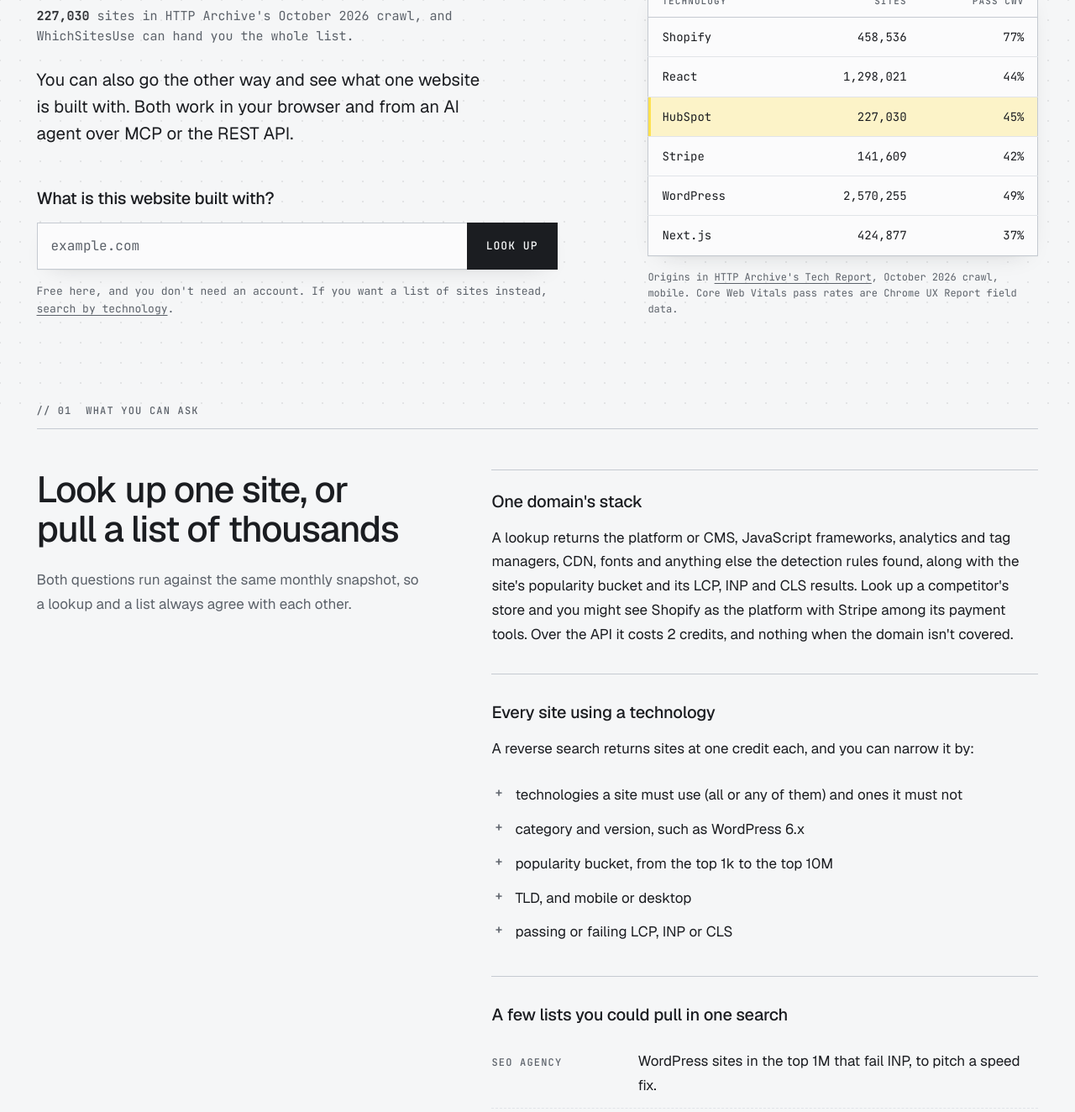
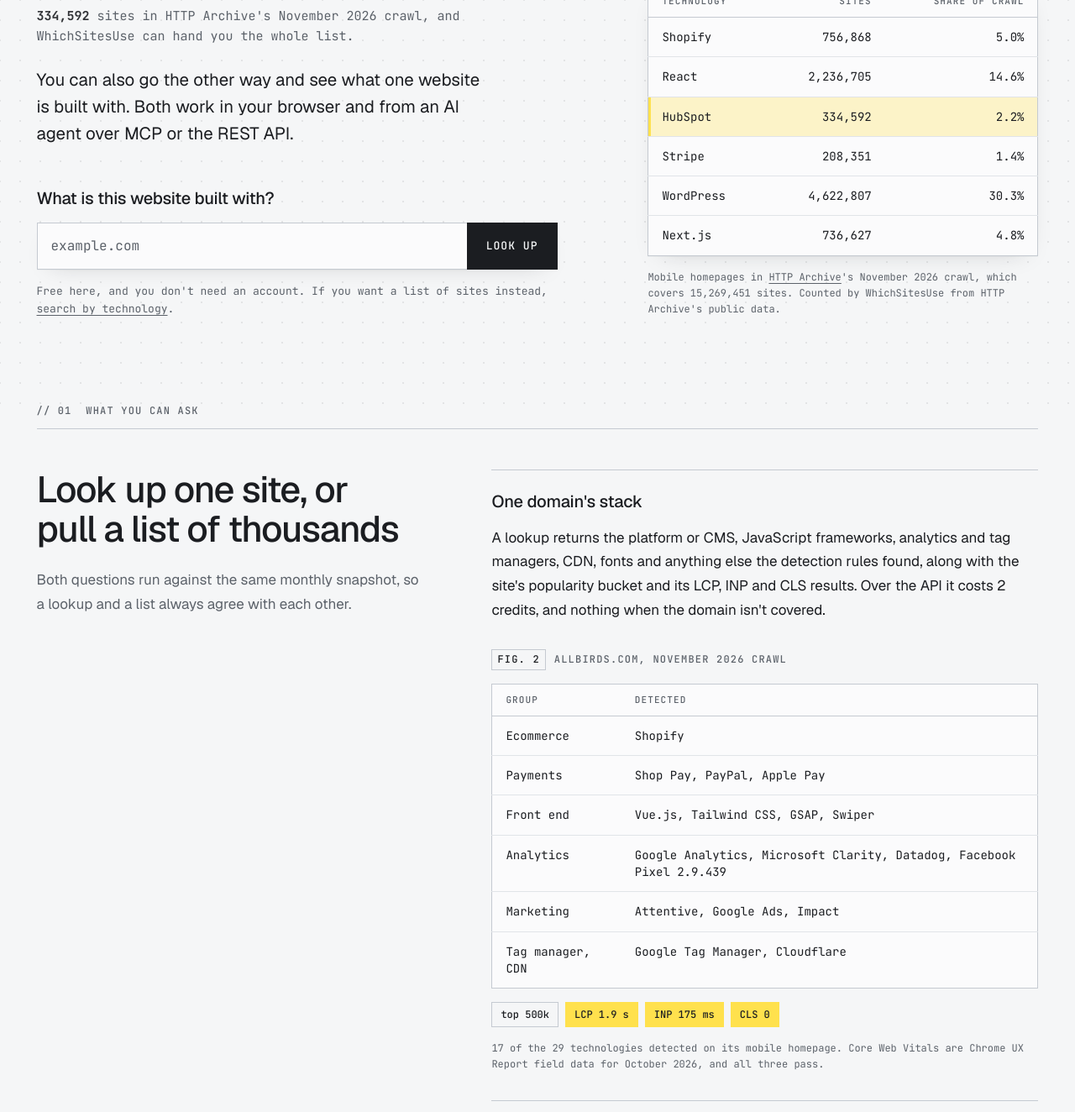
Before and after one commit to AndrewAskins/whichsitesuse, a website: page site/index.html in a window 1280 px wide. Shown: the part 385-1709 px from the top of the page at 84% size. Drawn offline with nearby package versions, Linux system fonts and the light colour scheme.

Commit message:
Use real November 2026 crawl counts and a real allbirds.com lookup as the example
Co-Authored-By: Claude Opus 5.5 <noreply@anthropic.com>

```diff
--- a/site/index.html
+++ b/site/index.html
@@ -71,7 +71,7 @@
         <div class="hero-copy">
           <p class="label">Website technology lookup for people and agents</p>
           <h1>Which sites use <span class="mark" id="tech-word">Shopify</span>?</h1>
-          <p class="answer" id="tech-answer"><strong id="tech-count">458,536</strong> sites in HTTP Archive's October 2026 crawl, and WhichSitesUse can hand you the whole list.</p>
+          <p class="answer" id="tech-answer"><strong id="tech-count">756,868</strong> sites in HTTP Archive's November 2026 crawl, and WhichSitesUse can hand you the whole list.</p>
           <p class="lede">You can also go the other way and see what one website is built with. Both work in your browser and from an AI agent over MCP or the REST API.</p>
 
           <div class="lookup-block">
@@ -88,21 +88,21 @@
         </div>
 
         <figure class="adoption">
-          <p class="fig-label"><span class="fig-tag">Fig. 1</span> Sites per technology, October 2026</p>
+          <p class="fig-label"><span class="fig-tag">Fig. 1</span> Sites per technology, November 2026</p>
           <div class="table-wrap">
             <table id="adoption">
-              <thead><tr><th scope="col">Technology</th><th scope="col" class="num">Sites</th><th scope="col" class="num">Pass CWV</th></tr></thead>
+              <thead><tr><th scope="col">Technology</th><th scope="col" class="num">Sites</th><th scope="col" class="num">Share of crawl</th></tr></thead>
               <tbody>
-                <tr data-tech="Shopify" class="is-current"><td>Shopify</td><td class="num">458,536</td><td class="num">77%</td></tr>
-                <tr data-tech="React"><td>React</td><td class="num">1,298,021</td><td class="num">44%</td></tr>
-                <tr data-tech="HubSpot"><td>HubSpot</td><td class="num">227,030</td><td class="num">45%</td></tr>
-                <tr data-tech="Stripe"><td>Stripe</td><td class="num">141,609</td><td class="num">42%</td></tr>
-                <tr data-tech="WordPress"><td>WordPress</td><td class="num">2,570,255</td><td class="num">49%</td></tr>
-                <tr data-tech="Next.js"><td>Next.js</td><td class="num">424,877</td><td class="num">37%</td></tr>
+                <tr data-tech="Shopify" class="is-current"><td>Shopify</td><td class="num">756,868</td><td class="num">5.0%</td></tr>
+                <tr data-tech="React"><td>React</td><td class="num">2,236,705</td><td class="num">14.6%</td></tr>
+                <tr data-tech="HubSpot"><td>HubSpot</td><td class="num">334,592</td><td class="num">2.2%</td></tr>
+                <tr data-tech="Stripe"><td>Stripe</td><td class="num">208,351</td><td class="num">1.4%</td></tr>
+                <tr data-tech="WordPress"><td>WordPress</td><td class="num">4,622,807</td><td class="num">30.3%</td></tr>
+                <tr data-tech="Next.js"><td>Next.js</td><td class="num">736,627</td><td class="num">4.8%</td></tr>
               </tbody>
             </table>
           </div>
-          <figcaption>Origins in <a href="https://httparchive.org/reports/techreport/tech?client=mobile&amp;tech=Shopify,React,HubSpot,Stripe,WordPress,Next.js&amp;geo=ALL&amp;rank=ALL">HTTP Archive's Tech Report</a>, October 2026 crawl, mobile. Core Web Vitals pass rates are Chrome UX Report field data.</figcaption>
+          <figcaption>Mobile homepages in <a href="https://httparchive.org">HTTP Archive</a>'s November 2026 crawl, which covers 15,269,451 sites. Counted by WhichSitesUse from HTTP Archive's public data.</figcaption>
         </figure>
       </div>
     </section>
@@ -118,7 +118,25 @@
           <div class="rows">
             <div class="row">
               <h3>One domain's stack</h3>
-              <p>A lookup returns the platform or CMS, JavaScript frameworks, analytics and tag managers, CDN, fonts and anything else the detection rules found, along with the site's popularity bucket and its LCP, INP and CLS results. Look up a competitor's store and you might see Shopify as the platform with Stripe among its payment tools. Over the API it costs 2 credits, and nothing when the domain isn't covered.</p>
+              <p>A lookup returns the platform or CMS, JavaScript frameworks, analytics and tag managers, CDN, fonts and anything else the detection rules found, along with the site's popularity bucket and its LCP, INP and CLS results. Over the API it costs 2 credits, and nothing when the domain isn't covered.</p>
+              <figure class="sample">
+                <p class="fig-label"><span class="fig-tag">Fig. 2</span> allbirds.com, November 2026 crawl</p>
+                <div class="table-wrap">
+                  <table>
+                    <thead><tr><th scope="col">Group</th><th scope="col">Detected</th></tr></thead>
+                    <tbody>
+                      <tr><td>Ecommerce</td><td>Shopify</td></tr>
+                      <tr><td>Payments</td><td>Shop Pay, PayPal, Apple Pay</td></tr>
+                      <tr><td>Front end</td><td>Vue.js, Tailwind CSS, GSAP, Swiper</td></tr>
+                      <tr><td>Analytics</td><td>Google Analytics, Microsoft Clarity, Datadog, Facebook Pixel 2.9.439</td></tr>
+                      <tr><td>Marketing</td><td>Attentive, Google Ads, Impact</td></tr>
+                      <tr><td>Tag manager, CDN</td><td>Google Tag Manager, Cloudflare</td></tr>
+                    </tbody>
+                  </table>
+                </div>
+                <div class="pills"><span class="pill">top 500k</span><span class="pill pill-pass">LCP 1.9 s</span><span class="pill pill-pass">INP 175 ms</span><span class="pill pill-pass">CLS 0</span></div>
+                <figcaption>17 of the 29 technologies detected on its mobile homepage. Core Web Vitals are Chrome UX Report field data for October 2026, and all three pass.</figcaption>
+              </figure>
             </div>
             <div class="row">
               <h3>Every site using a technology</h3>
@@ -184,7 +202,7 @@
             <h2>Where the data comes from</h2>
           </div>
           <div class="prose">
-            <p>Every result comes from a monthly snapshot of <a href="https://httparchive.org">HTTP Archive</a>'s public crawl, which tests the homepage and one inner page of about 16 million websites that real Chrome users visit (<a href="https://almanac.httparchive.org/en/2025/methodology">methodology</a>). Detection uses <a href="https://github.com/HTTPArchive/wappalyzer">HTTP Archive's fork of the open-source Wappalyzer rules</a>, about 3,900 technologies in 108 categories, and the Core Web Vitals are <a href="https://developer.chrome.com/docs/crux">Chrome UX Report</a> field data from real visitors.</p>
+            <p>Every result comes from a monthly snapshot of <a href="https://httparchive.org">HTTP Archive</a>'s public crawl, which tests the homepage and one inner page of about 15 million websites that real Chrome users visit (<a href="https://almanac.httparchive.org/en/2025/methodology">methodology</a>). Detection uses <a href="https://github.com/HTTPArchive/wappalyzer">HTTP Archive's fork of the open-source Wappalyzer rules</a>, about 3,900 technologies in 108 categories, and the Core Web Vitals are <a href="https://developer.chrome.com/docs/crux">Chrome UX Report</a> field data from real visitors.</p>
             <p>That data has gaps, and we'd rather you know them up front. The crawl runs monthly, so a result can be up to about six weeks old. Sites with little Chrome traffic are often missing, and tools that never load on a public page, like a CRM's back office or payroll software, can't be detected at all. When a domain isn't in the crawl, the lookup says "not covered" and costs nothing.</p>
           </div>
         </div>
--- a/site/lookup.js
+++ b/site/lookup.js
@@ -72,7 +72,7 @@
     return /^([a-z0-9-]+\.)+[a-z]{2,}$/.test(s) ? s : null;
   }
 
-  var PRELAUNCH = "Free lookups open when WhichSitesUse launches. Until then, the table below shows real counts from HTTP Archive's latest crawl.";
+  var PRELAUNCH = "Free lookups open when WhichSitesUse launches. Until then, the table on this page shows real counts from HTTP Archive's November 2026 crawl.";
 
   function showNotice(message) {
     result.hidden = false;
--- a/site/styles.css
+++ b/site/styles.css
@@ -272,3 +272,7 @@ pre.config {
 .site-footer .wrap { display: flex; flex-wrap: wrap; justify-content: space-between; gap: var(--s4); }
 .site-footer .wrap::before { content: ""; flex-basis: 100%; border-top: 1px solid var(--rule); margin-bottom: var(--s2); }
 .site-footer p { margin: 0; max-width: 64ch; }
+
+/* Sample lookup (Fig. 2) inside the first row */
+.sample { margin: var(--s5) 0 0; }
+.sample figcaption { margin-top: var(--s3); font: 400 12px/1.6 var(--mono); color: var(--muted); }
```
